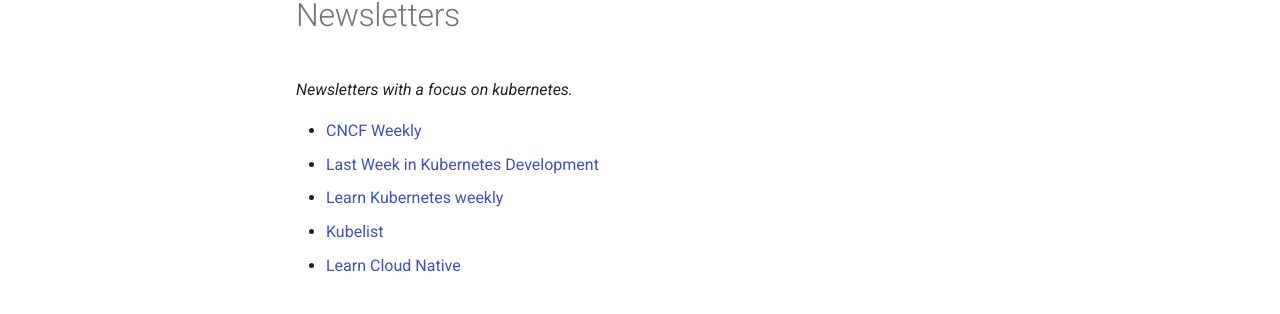
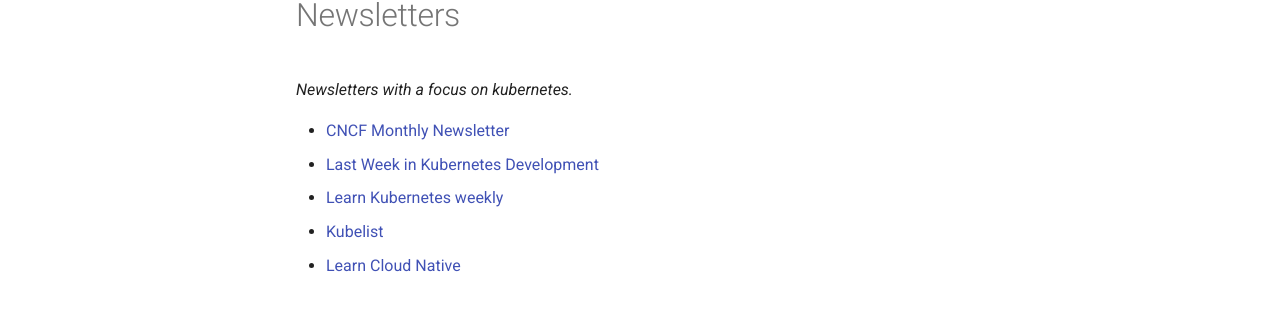
Before and after one commit to ramitsurana/awesome-kubernetes, an MkDocs documentation site: the page built from docs/extras/newsletters.md, in a window 1280 px wide. Shown: the part 151-465 px from the top of the page. Built offline with MkDocs 1.6.1 and Material for MkDocs 9.7.7, drawn with Linux system fonts in a browser that asks for light colours; comment, search, counter and statistics services are not loaded.

Commit message:
Update newsletters.md

```diff
--- a/docs/extras/newsletters.md
+++ b/docs/extras/newsletters.md
@@ -3,7 +3,7 @@ Newsletters
 
 *Newsletters with a focus on kubernetes.*
 
-* [CNCF Weekly](https://www.cncf.io/kubeweekly/)
+* [CNCF Monthly Newsletter](https://www.cncf.io/kubeweekly/)
 * [Last Week in Kubernetes Development](http://lwkd.info/)
 * [Learn Kubernetes weekly](https://learnkube.com/learn-kubernetes-weekly)
 * [Kubelist](https://kubelist.com/)
```
